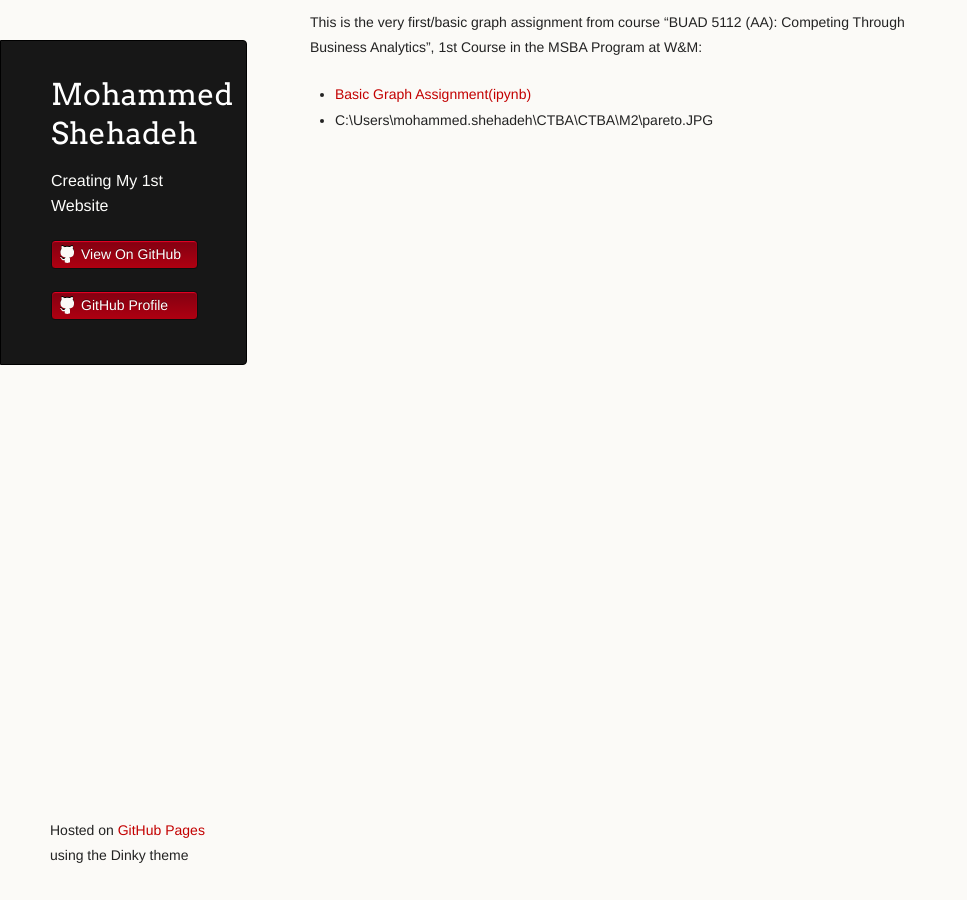
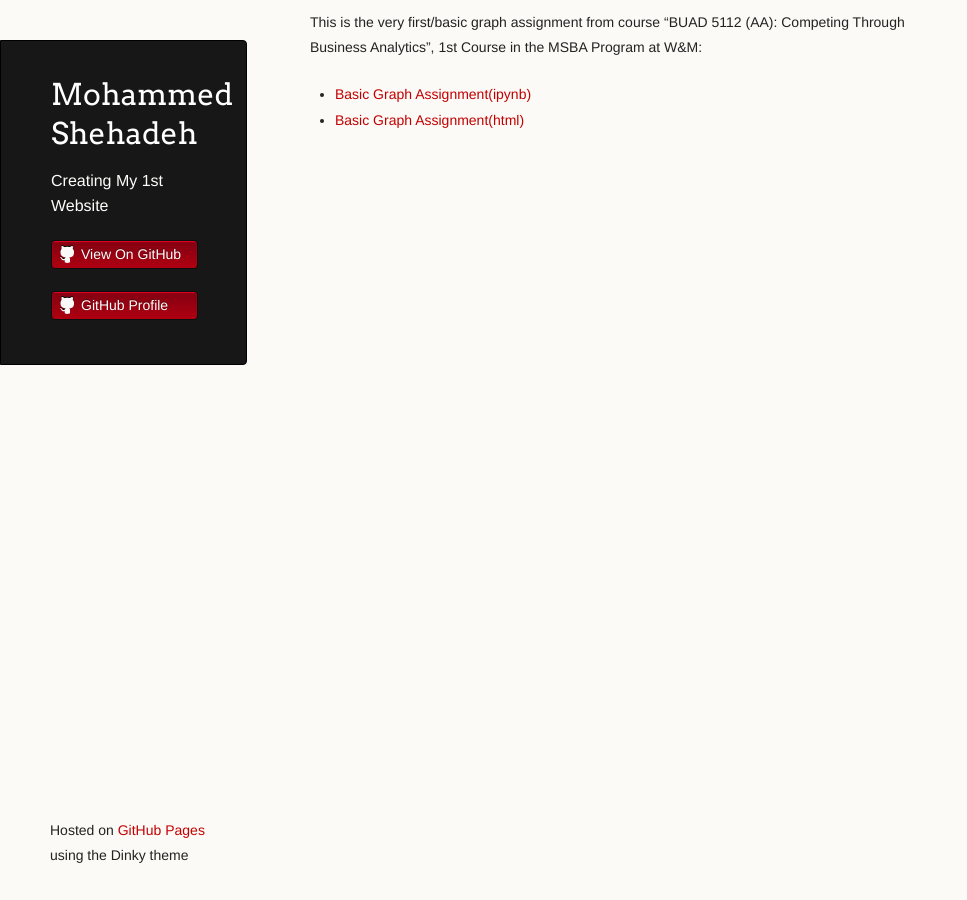
Before and after one commit to mashehadeh/mashehadeh.github.io, a Jekyll site: the page built from BasicGraph/index.md, in a window 1280 px wide. Shown: the whole page, without its empty margins (0-967 px from the left). Built offline with Jekyll 4.4.1, drawn with Linux system fonts in a browser that asks for light colours; our own code applies the rules of GitHub Pages for plain Markdown files.

Commit message:
Update index.md

```diff
--- a/BasicGraph/index.md
+++ b/BasicGraph/index.md
@@ -6,4 +6,4 @@
 This is the very first/basic graph assignment from course "BUAD 5112 (AA): Competing Through Business Analytics", 1st Course in the MSBA Program at W&M:
 
 - [Basic Graph Assignment(ipynb)](C:\\Users\\mohammed.shehadeh\\CTBA\\CTBA\\M2\\BasicGraphAssignment.ipynb)
-- C:\\Users\\mohammed.shehadeh\\CTBA\\CTBA\\M2\\pareto.JPG
+- [Basic Graph Assignment(html)](C:\\Users\\mohammed.shehadeh\\CTBA\\CTBA\\M2\\BasicGraphAssignment.html)
```
